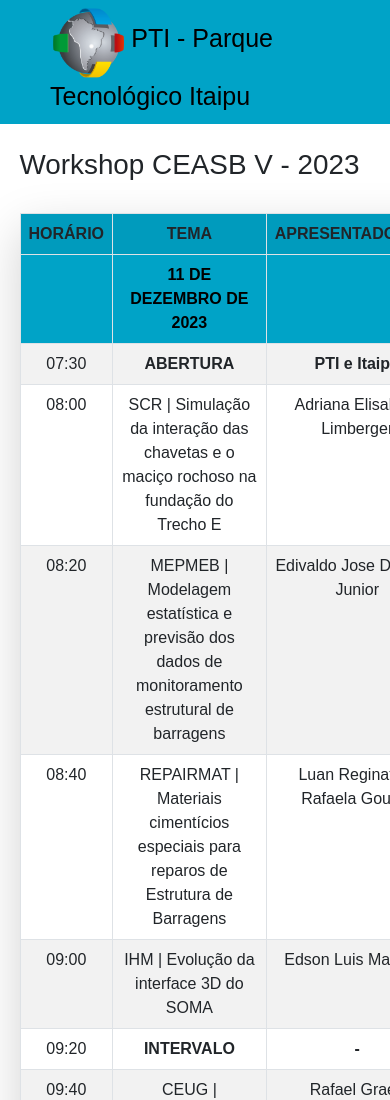
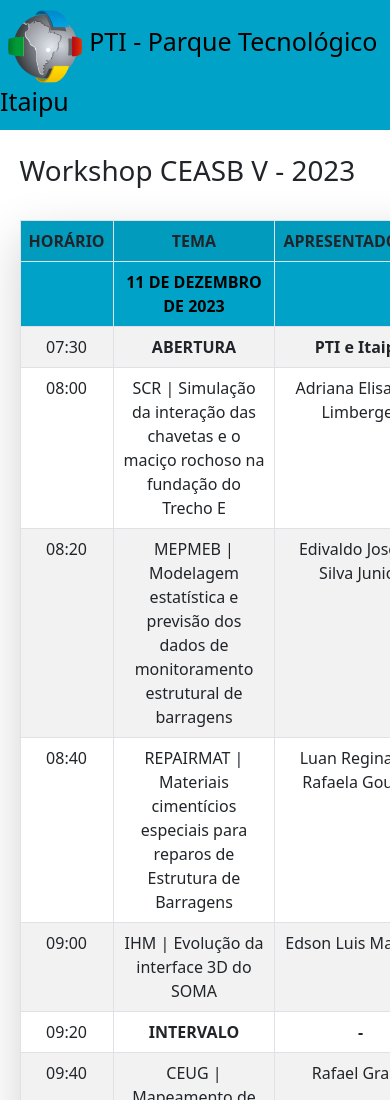
Before and after one commit to enzomanenteferreira/workshopCeasb, a plain HTML site: page index.html in a window 390 px wide. Shown: the top 1100 px of the page. Drawn offline with nearby package versions, Linux system fonts and the light colour scheme.

Commit message:
FIX: Media Querys

```diff
--- a/index.html
+++ b/index.html
@@ -14,10 +14,10 @@
 <body>
     <script src="https://cdn.jsdelivr.net/npm/bootstrap@5.2.2/dist/js/bootstrap.bundle.min.js" integrity="sha384-OERcA2EqjJCMA+/3y+gxIOqMEjwtxJY7qPCqsdltbNJuaOe923+mo//f6V8Qbsw3" crossorigin="anonymous"></script>
     <header class="site-header" role="banner">
-        <nav class="navbar navbar-expand-lg navbar-light" style="background-color: rgb(0, 163, 199);">
+        <nav class="navbar navbar-expand-lg navbar-light" style="background-color: rgb(0, 163, 199); width: 100%;">
             <div class="logo">
                 <img src="Globo Colorido.png" alt="Logo">
-                <span class="logo-text" style="color: black; font-size: 25px;" >PTI - Parque Tecnológico Itaipu</span>
+                <span class="logo-text" style="color: black; font-size: 25px;">PTI - Parque Tecnológico Itaipu</span>
             </div>
         </nav>
     </header>
--- a/style.css
+++ b/style.css
@@ -1,31 +1,41 @@
-body {
-    font-family: Arial, sans-serif;
-    margin: 0;
-    padding: 0;
+/* Media Query para telas pequenas (smartphones) */
+@media (max-width: 576px) {
+    .navbar {
+        padding: 10px 0; /* Reduz o preenchimento superior e inferior da barra de navegação */
+        width: 100%; /* Garante que a navbar ocupe toda a largura */
+    }
+
+    .navbar img {
+        width: 80px; /* Use um valor fixo em pixels ou uma medida relativa como 'vw' */
+        height: auto; /* Mantém a proporção da imagem */
+        margin: 0 auto; /* Centraliza a logo no contêiner */
+    }
+
+    .logo-text {
+        font-size: 14px; /* Reduz o tamanho do texto para se adequar a telas menores */
+    }
 }
 
+/* Media Query para telas ainda menores */
+@media (max-width: 320px) {
+    .navbar {
+        padding: 5px 0; /* Reduz ainda mais o preenchimento para telas muito pequenas */
+        width: 100%; /* Garante que a navbar ocupe toda a largura */
+    }
 
+    .navbar img {
+        width: 60px; /* Ajuste conforme necessário */
+        margin-top: 10px; /* Adiciona um pouco de margem acima da logo */
+    }
 
-footer {
-    background-color: #333;
-    color: #fff;
-    text-align: center;
-    padding: 1em 0;
-    position: fixed;
-    width: 100%;
-    bottom: 0;
-}
-
-
-.navbar {
-    color:white;
-    padding-left: 50px;
-    text-decoration:darkgrey;
-    display: flex;
-    justify-content: space-between;
-    align-items: center;
+    .logo-text {
+        font-size: 12px; /* Reduz o tamanho do texto para se adequar a telas muito pequenas */
+    }
 }
 
 .navbar img {
-    height: 70px;
+    max-width: 80px; /* Valor máximo para a largura da logo */
+    height: auto; /* Mantém a proporção da imagem */
+    margin: 0 auto; /* Centraliza a logo */
+    margin-left: 5px;
 }
```
